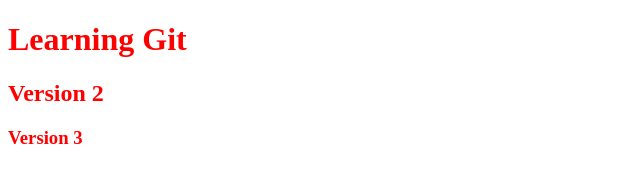
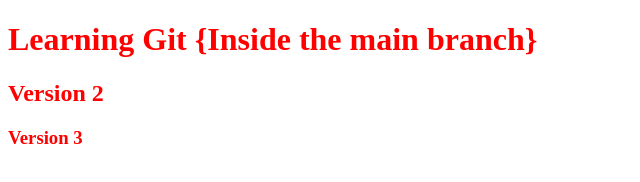
Before and after one commit to olukayodeDaniel/learning-git, a plain HTML site: page index.html in a window 1280 px wide. Shown: the whole page, without its empty margins (0-640 px from the left). Drawn offline with Linux system fonts and the light colour scheme.

Commit message:
update index.html

```diff
--- a/index.html
+++ b/index.html
@@ -7,7 +7,7 @@
     <link rel="stylesheet" href="index.css">
 </head>
 <body>
-    <h1>Learning Git</h1>
+    <h1>Learning Git {Inside the main branch}</h1>
 
     <h2>Version 2</h2>
     <h3>Version 3</h3>
```
